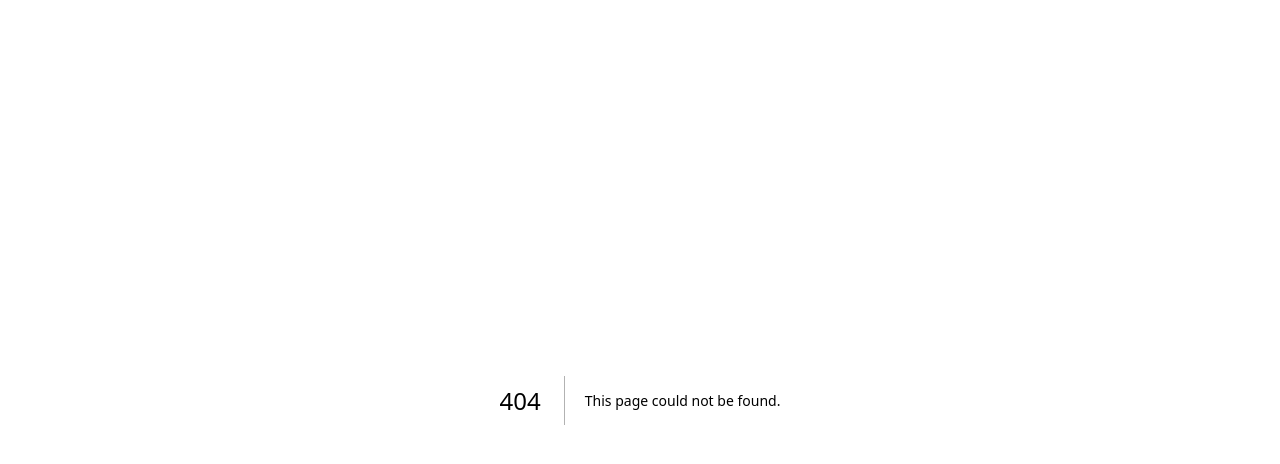
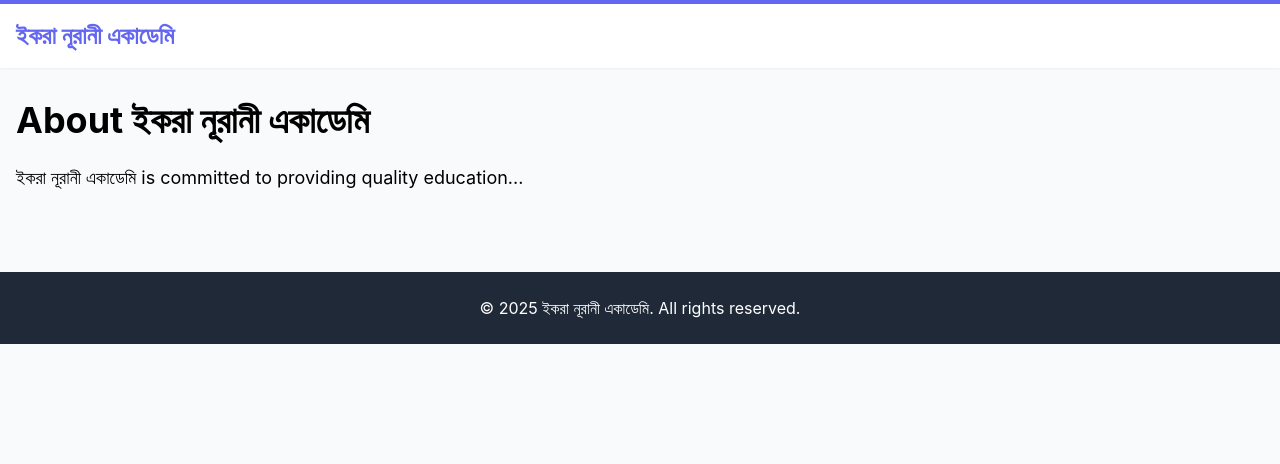
Before and after one commit to mdlavlusheikh1/school-iqranuraniacademy, a Next.js app: page /introduction in a window 1280 px wide. Before the commit this address had no page. Shown: the top 464 px of the page. Built offline with nearby package versions, Linux system fonts and the light colour scheme.

Commit message:
Update ইকরা নূরানী একাডেমি frontend - 2025-11-29 09:39:07

```diff
--- /dev/null
+++ b/pages/introduction.js
@@ -0,0 +1,18 @@
+import Head from 'next/head'
+import Layout from '../components/Layout'
+
+export default function Introduction() {
+  return (
+    <Layout>
+      <Head>
+        <title>About Us - ইকরা নূরানী একাডেমি</title>
+      </Head>
+      <main className="container mx-auto px-4 py-8">
+        <h1 className="text-4xl font-bold mb-6">About ইকরা নূরানী একাডেমি</h1>
+        <div className="prose max-w-none">
+          <p className="text-lg">ইকরা নূরানী একাডেমি is committed to providing quality education...</p>
+        </div>
+      </main>
+    </Layout>
+  )
+}
```
